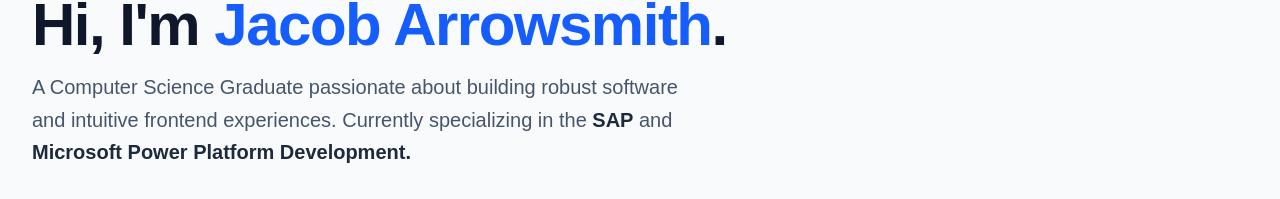
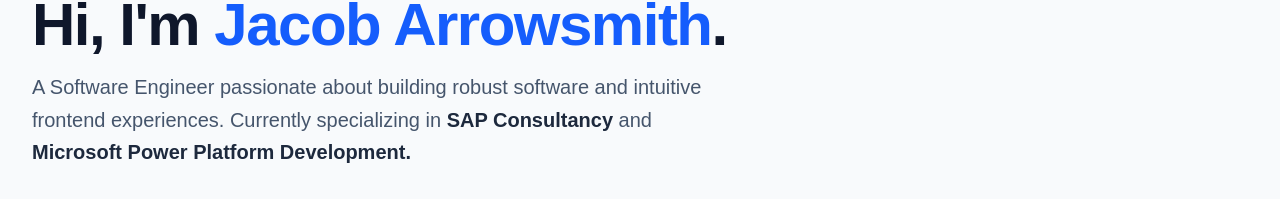
Before and after one commit to jarrowsmith17/jacob-portfolio, a Next.js app: page / in a window 1280 px wide. Shown: the part 234-433 px from the top of the page. Built offline with nearby package versions, Linux system fonts and the light colour scheme; no server answers; the database is empty.

Commit message:
refreshing homepage bio

```diff
--- a/app/components/Hero.tsx
+++ b/app/components/Hero.tsx
@@ -20,8 +20,8 @@
 
         {/* Bio Description */}
         <p className="text-lg md:text-xl text-slate-600 max-w-2xl mb-8 leading-relaxed">
-          A Computer Science Graduate passionate about building robust software and intuitive frontend experiences.
-          Currently specializing in the <span className="font-semibold text-slate-800">SAP</span> and <span className="font-semibold text-slate-800">Microsoft Power Platform Development.</span>
+          A Software Engineer passionate about building robust software and intuitive frontend experiences.
+          Currently specializing in <span className="font-semibold text-slate-800">SAP Consultancy</span> and <span className="font-semibold text-slate-800">Microsoft Power Platform Development.</span>
         </p>
 
         {/* Call to Actions */}
```
